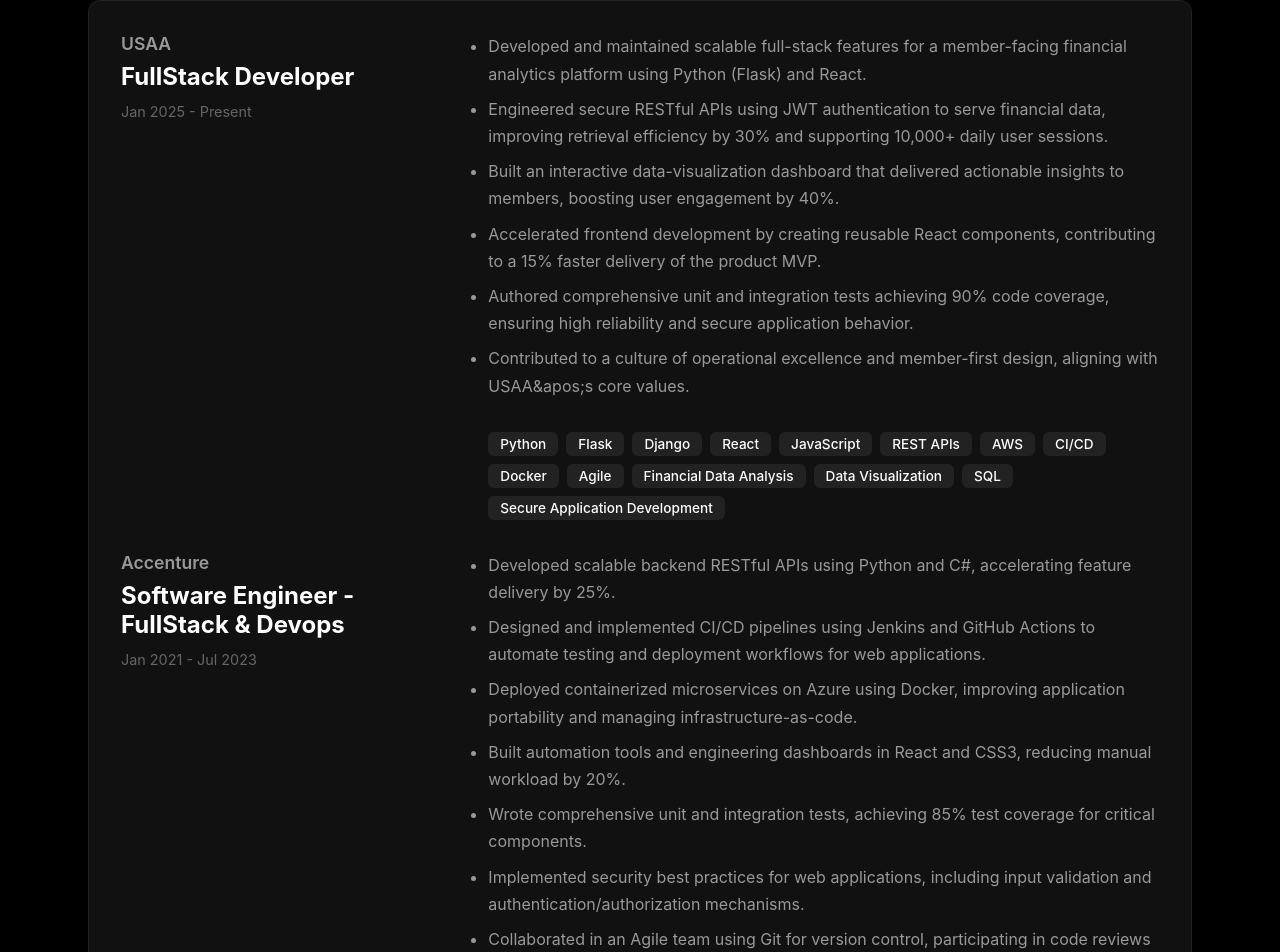
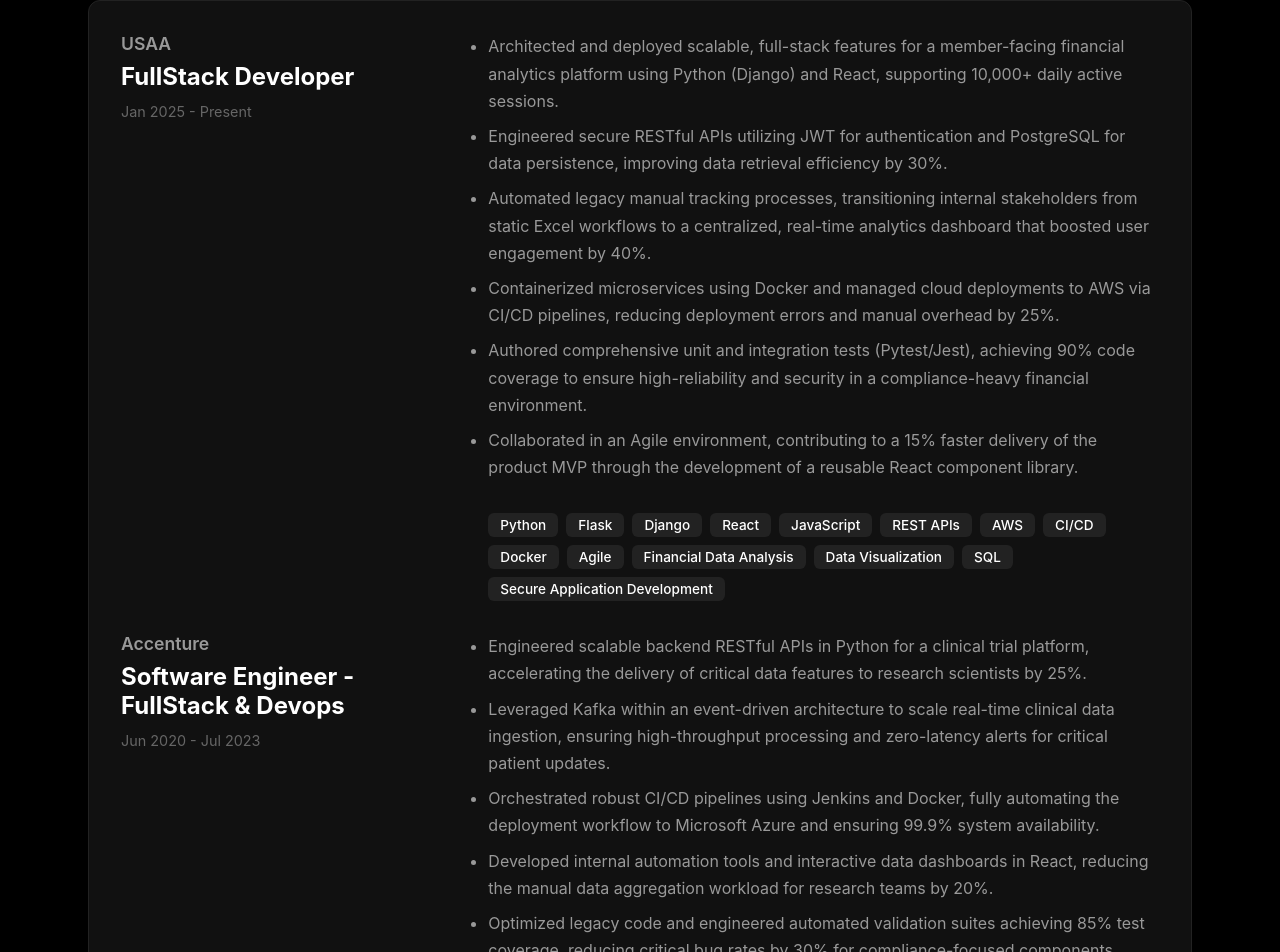
Before and after one commit to ptotakura2023/Pranay_Portfolio, a Next.js app: page / in a window 1280 px wide. Shown: the part 2801-3753 px from the top of the page. Built offline with nearby package versions, Linux system fonts and the light colour scheme; a web font is replaced by a local one.

Commit message:
Experience Update

```diff
--- a/src/app/page.tsx
+++ b/src/app/page.tsx
@@ -608,23 +608,21 @@
 
   // Experience points as arrays for bullet points and line breaks
   const experiencePointsUSAA = [
-  "Developed and maintained scalable full-stack features for a member-facing financial analytics platform using Python (Flask) and React.",
-  "Engineered secure RESTful APIs using JWT authentication to serve financial data, improving retrieval efficiency by 30% and supporting 10,000+ daily user sessions.",
-  "Built an interactive data-visualization dashboard that delivered actionable insights to members, boosting user engagement by 40%.",
-  "Accelerated frontend development by creating reusable React components, contributing to a 15% faster delivery of the product MVP.",
-  "Authored comprehensive unit and integration tests achieving 90% code coverage, ensuring high reliability and secure application behavior.",
-  "Contributed to a culture of operational excellence and member-first design, aligning with USAA&apos;s core values."
+    "Architected and deployed scalable, full-stack features for a member-facing financial analytics platform using Python (Django) and React, supporting 10,000+ daily active sessions.",
+    "Engineered secure RESTful APIs utilizing JWT for authentication and PostgreSQL for data persistence, improving data retrieval efficiency by 30%.",
+    "Automated legacy manual tracking processes, transitioning internal stakeholders from static Excel workflows to a centralized, real-time analytics dashboard that boosted user engagement by 40%.",
+    "Containerized microservices using Docker and managed cloud deployments to AWS via CI/CD pipelines, reducing deployment errors and manual overhead by 25%.",
+    "Authored comprehensive unit and integration tests (Pytest/Jest), achieving 90% code coverage to ensure high-reliability and security in a compliance-heavy financial environment.",
+    "Collaborated in an Agile environment, contributing to a 15% faster delivery of the product MVP through the development of a reusable React component library."
 ];
 
   const experiencePointsAccenture = [
-    "Developed scalable backend RESTful APIs using Python and C#, accelerating feature delivery by 25%.",
-    "Designed and implemented CI/CD pipelines using Jenkins and GitHub Actions to automate testing and deployment workflows for web applications.",
-    "Deployed containerized microservices on Azure using Docker, improving application portability and managing infrastructure-as-code.",
-    "Built automation tools and engineering dashboards in React and CSS3, reducing manual workload by 20%.",
-    "Wrote comprehensive unit and integration tests, achieving 85% test coverage for critical components.",
-    "Implemented security best practices for web applications, including input validation and authentication/authorization mechanisms.",
-    "Collaborated in an Agile team using Git for version control, participating in code reviews to maintain high standards of code quality.",
-    "Troubleshot and optimized legacy code, improving website performance and reducing bug rates by 30%."
+    "Engineered scalable backend RESTful APIs in Python for a clinical trial platform, accelerating the delivery of critical data features to research scientists by 25%.",
+    "Leveraged Kafka within an event-driven architecture to scale real-time clinical data ingestion, ensuring high-throughput processing and zero-latency alerts for critical patient updates.",
+    "Orchestrated robust CI/CD pipelines using Jenkins and Docker, fully automating the deployment workflow to Microsoft Azure and ensuring 99.9% system availability.",
+    "Developed internal automation tools and interactive data dashboards in React, reducing the manual data aggregation workload for research teams by 20%.",
+    "Optimized legacy code and engineered automated validation suites achieving 85% test coverage, reducing critical bug rates by 30% for compliance-focused components.",
+    "Participated in rigorous code reviews and Agile sprint planning, mentoring junior developers to maintain high architectural standards and ensure zero-defect delivery."
   ];
 
   const certifications = [
@@ -916,7 +914,7 @@
               <ExperienceHeader>
                 <CompanyName>Accenture</CompanyName>
                 <Role>Software Engineer - FullStack & Devops</Role>
-                <Duration>Jan 2021 - Jul 2023</Duration>
+                <Duration>Jun 2020 - Jul 2023</Duration>
               </ExperienceHeader>
               <ExperienceContent>
                 <Description as="ul">
@@ -928,7 +926,6 @@
                 </Description>
                 <TechStack>
                   <TechTag>Python</TechTag>
-                  <TechTag>C#</TechTag>
                   <TechTag>React</TechTag>
                   <TechTag>REST APIs</TechTag>
                   <TechTag>CI/CD</TechTag>
```
